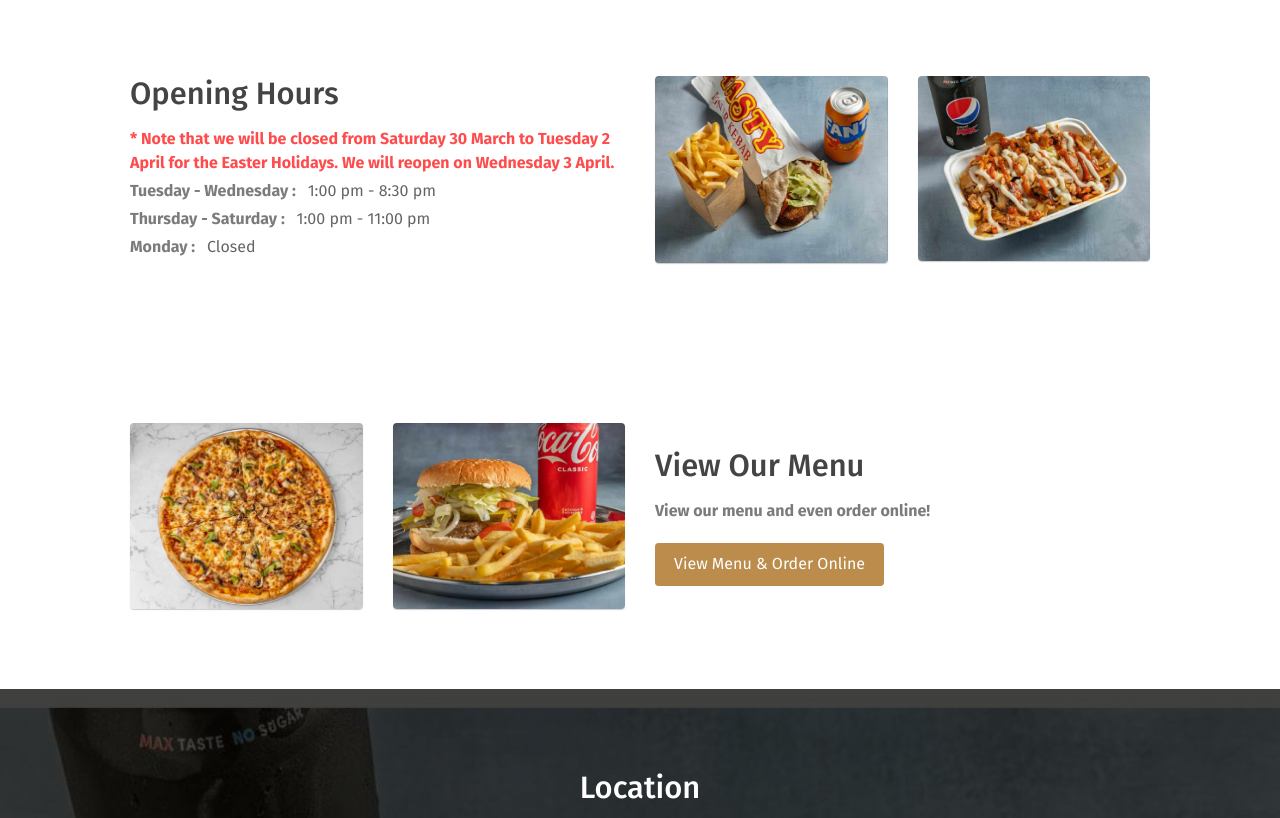
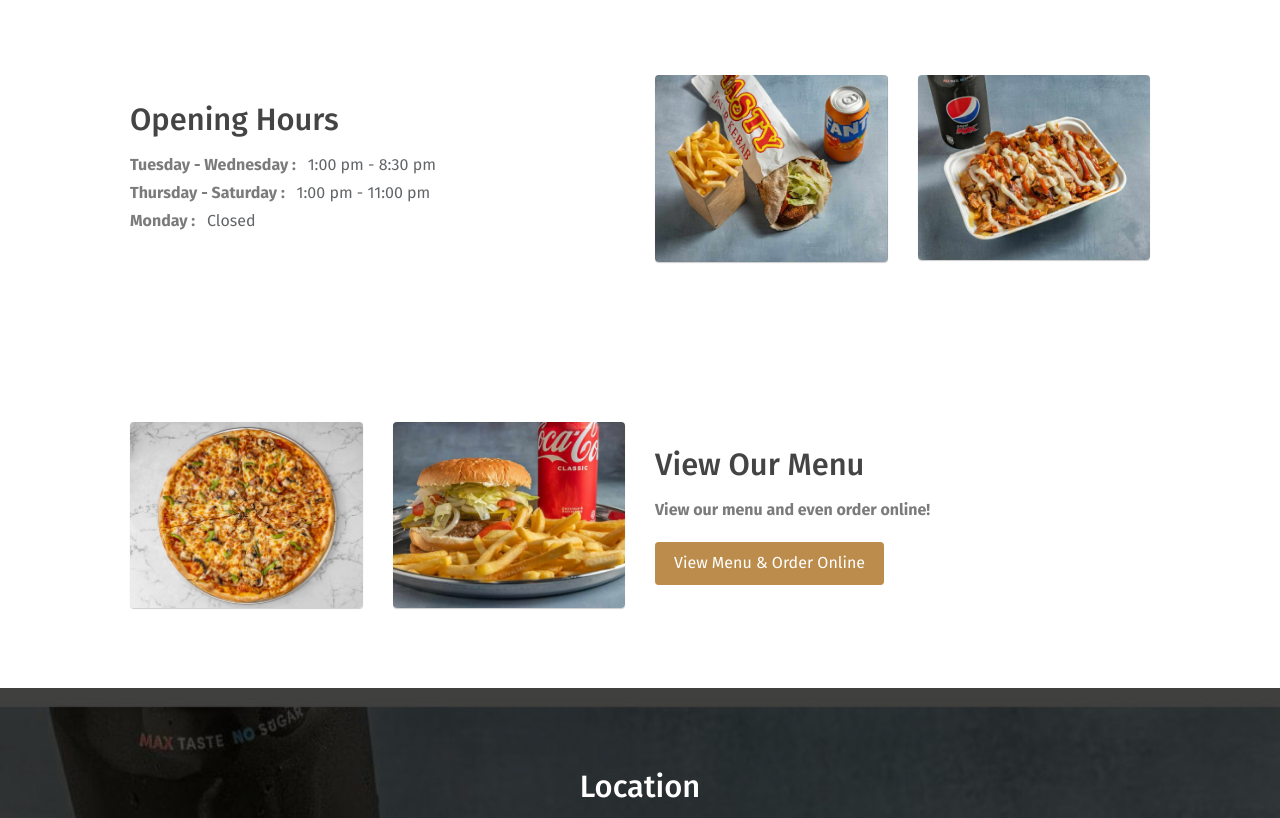
Before and after one commit to CharnwoodFoodTruck/CharnwoodFoodTruck.github.io, a website: page docs/index.html in a window 1280 px wide. Shown: the part 780-1598 px from the top of the page. Drawn offline with Linux system fonts and the light colour scheme.

Commit message:
Removed easter notif

```diff
--- a/docs/index.html
+++ b/docs/index.html
@@ -87,7 +87,6 @@
             <div class="row align-items-center">
                 <div class="col-md-6">
                     <h3 class="section-title">Opening Hours</h3>
-                    <p style="color:red;" class="mb-1 font-weight-bold">* Note that we will be closed from Saturday 30 March to Tuesday 2 April for the Easter Holidays. We will reopen on Wednesday 3 April.</p>
                     <p class="mb-1 font-weight-bold">Tuesday - Wednesday : <span class="font-weight-normal pl-2 text-dark">1:00 pm - 8:30 pm</span></p>
                     <p class="mb-1 font-weight-bold">Thursday - Saturday : <span class="font-weight-normal pl-2 text-dark">1:00 pm - 11:00 pm</span></p>
                     <p class="mb-1 font-weight-bold">Monday : <span class="font-weight-normal pl-2 text-dark">Closed</span></p>
```
